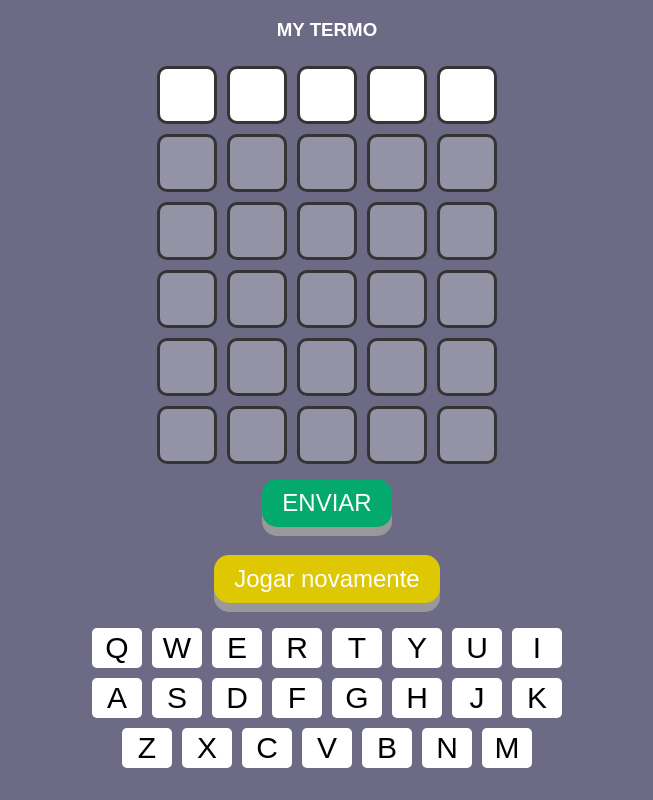
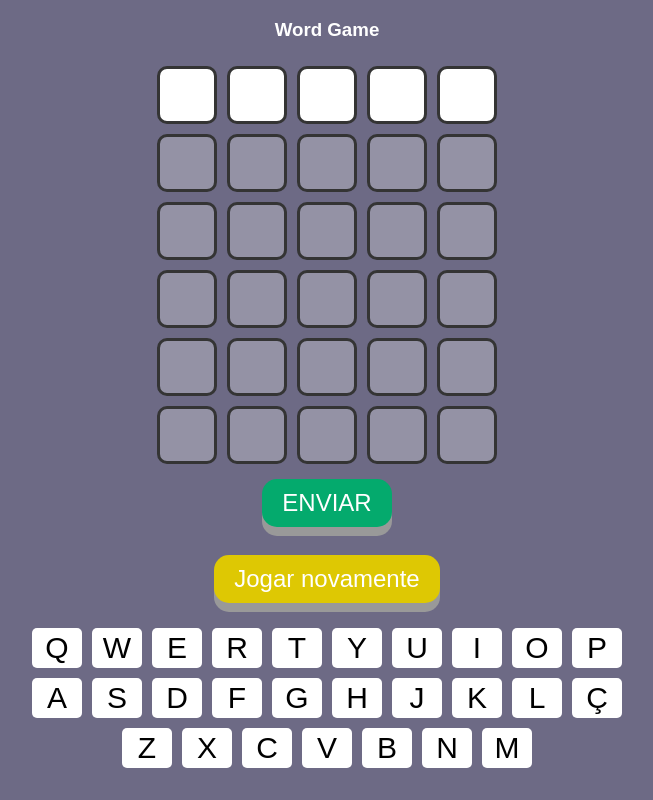
Before and after one commit to felipecr-12/word-game, a plain HTML site: page index.html in a window 1280 px wide. Shown: the whole page, without its empty margins (313-966 px from the left). Drawn offline with Linux system fonts and the light colour scheme.

Commit message:
fix: Inserting missing letters in keyboard.

```diff
--- a/index.html
+++ b/index.html
@@ -2,9 +2,9 @@
 <html lang="pt-br">
 <head>
     <meta charset="UTF-8">
-    <title>Jogo de Palavras</title>
+    <title>Word Game</title>
     <link rel="stylesheet" href="styles.css">
-    <h3 class="title">MY TERMO</h3>
+    <h3 class="title">Word Game</h3>
 </head>
 <body>
     <form id="word-form" method="post">
@@ -66,6 +66,8 @@
             <kbd class="keyboard__key A5">Y</kbd>
             <kbd class="keyboard__key B5">U</kbd>
             <kbd class="keyboard__key C6">I</kbd>
+            <kbd class="keyboard__key C6">O</kbd>
+            <kbd class="keyboard__key C6">P</kbd>
         </div>
         <div class="keyboard__row">
             <kbd class="keyboard__key C4">A</kbd>
@@ -76,6 +78,8 @@
             <kbd class="keyboard__key A4">H</kbd>
             <kbd class="keyboard__key B4">J</kbd>
             <kbd class="keyboard__key C5">K</kbd>
+            <kbd class="keyboard__key C5">L</kbd>
+            <kbd class="keyboard__key C5">Ç</kbd>
         </div>
         <div class="keyboard__row">
             <kbd class="keyboard__key C3">Z</kbd>
```
